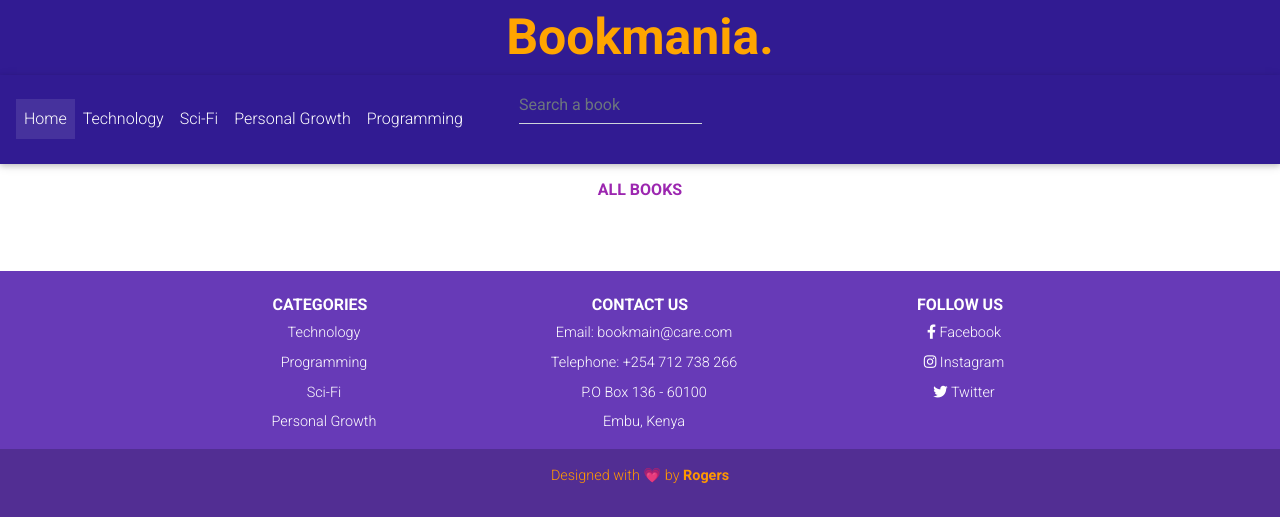
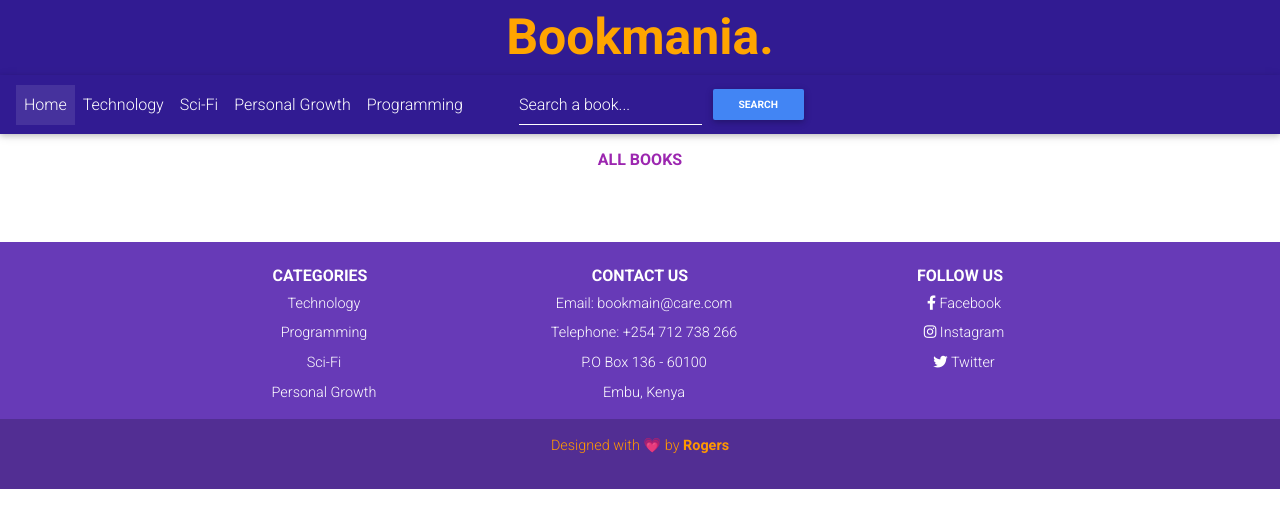
Before and after one commit to MACHARIA7/onlinebookstore, a Django app: template templates/home.html in a window 1280 px wide. Shown: the top 517 px of the page. Run offline with Django 3.2, Linux system fonts and the light colour scheme; the template is opened without the code that fills it, so the values that code supplies are empty; some libraries are stand-ins or nearby versions.

Commit message:
added the search functionality: OK

```diff
--- a/bookstore/urls.py
+++ b/bookstore/urls.py
@@ -11,4 +11,5 @@ urlpatterns = [
     path("categories/personal-growth/", views.PersonalGrowthBooksView.as_view(), name="pg-books"),
     path("categories/science-fiction/", views.SciFiBooksView.as_view(), name="sci-fi-books"),
     path("categories/programming/", views.ProgrammingBooksView.as_view(), name="programming-books"),
+    path("search/", views.SearchResultsView.as_view(), name="search"),
 ]
--- a/templates/base.html
+++ b/templates/base.html
@@ -69,8 +69,11 @@
                 </ul>
 
                 <!-- Search form -->
-                <form class="form-inline d-flex justify-content-center md-form form-sm mt-0">
-                    <input class="form-control-md yellow-text form-control search-input ml-5 w-100" type="text" placeholder="Search a book" aria-label="Search">
+                <form class="form-inline form-md" method="get" action="{% url 'search' %}">
+                    <div class="md-form my-0">
+                        <input class="form-control yellow-text form-control search-input ml-5" type="text" name="q" placeholder="Search a book..." aria-label="Search">
+                    </div>
+                    <button type="submit" class="btn btn-primary btn-sm d-inline-block white-text btn-round font-weight-bold">Search</button>
                 </form>
                 <!-- Search form -->
 
```
Also changed, not shown: bookstore/views.py (+13 -0 lines), templates/search_results.html (added, +40 -0 lines), static/css/base.css (line endings or trailing spaces).
